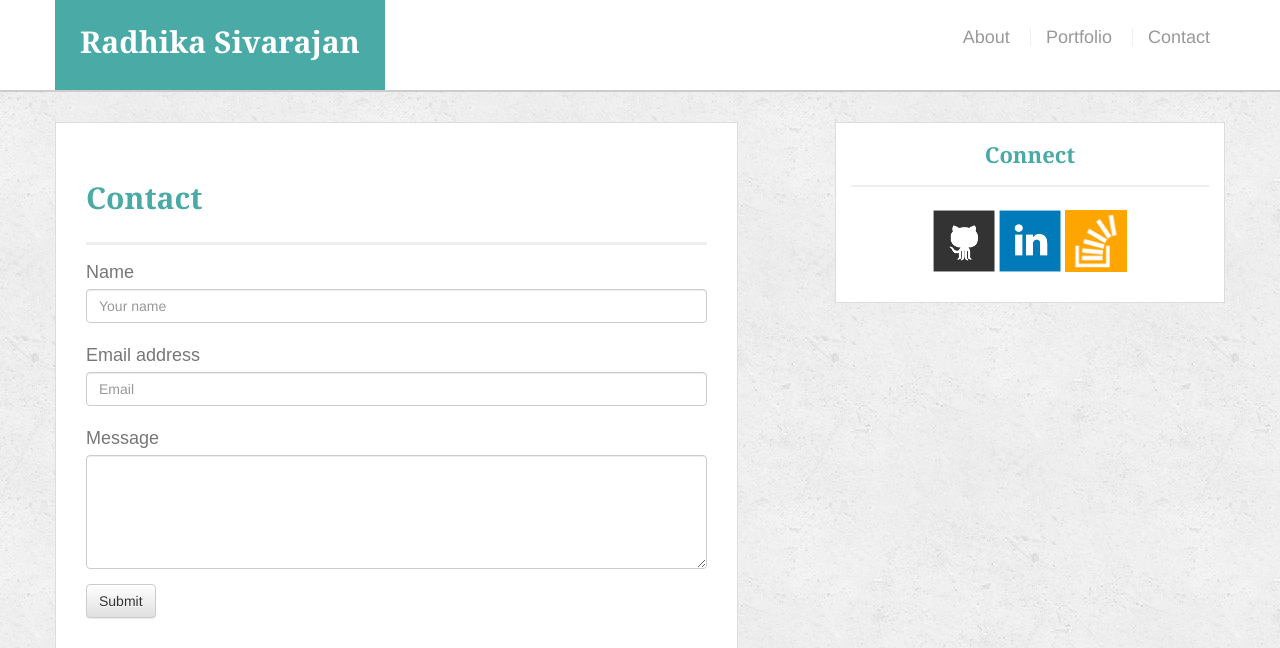
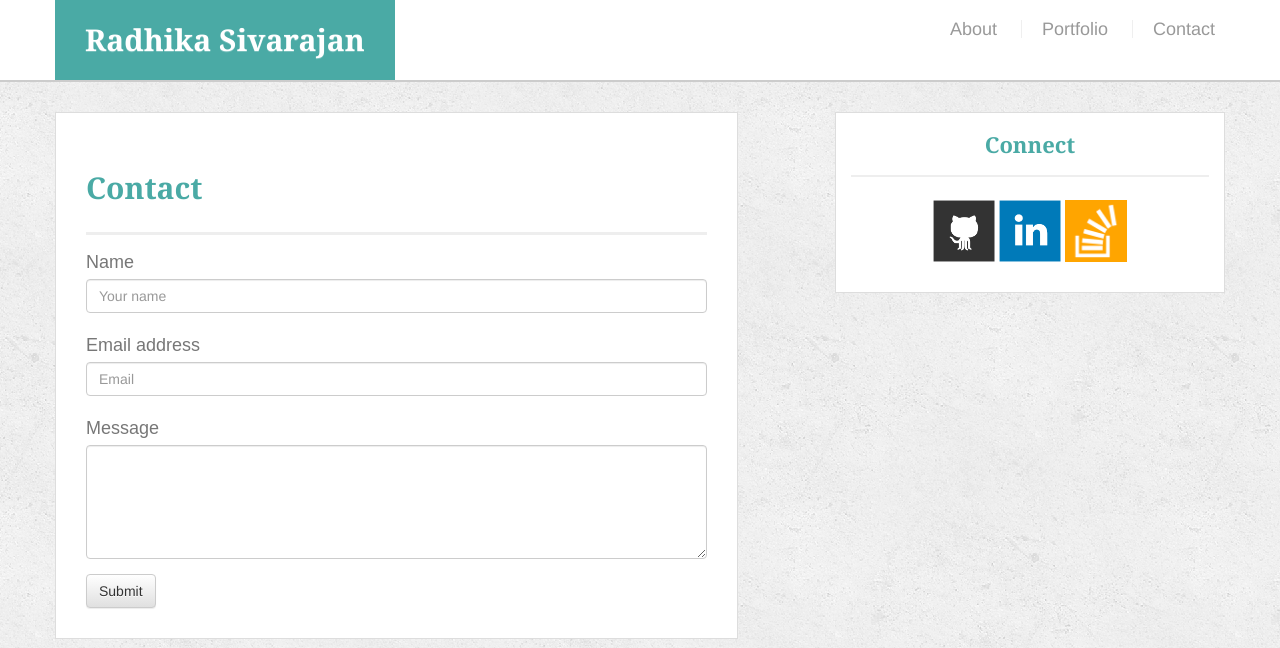
Before and after one commit to radhika-sivarajan/Bootstrap-Portfolio, a PHP site: page /contact.html in a window 1280 px wide. Shown: the top 648 px of the page. Run offline with PHP 8.4, Linux system fonts and the light colour scheme.

Commit message:
Bootstrap  files

```diff
--- a/assets/css/style.css
+++ b/assets/css/style.css
@@ -8,53 +8,46 @@ h2, h3 {
   font-weight: 700;
 }
 
+a:link, a:hover {
+  text-decoration: none;
+}
+
 #header{
   background: #fff;
   border-bottom: 2px solid #ccc;
 }
 
-
-.logo {
+.navHeader {
   font-family: 'Georgia', Times, Times New Roman, serif;
-  margin: 0;
-  height: 90px;
+  background-color: #4aaaa5;
+  font-weight: 700;
+  font-size: 30px;
+  padding: 30px;
+  height: auto;
+  width: 100%;
+  color: #fff;
+  text-align: center;
+  text-decoration: none;
 }
 
-.logo h2{
-  width: auto;
-  margin: 0;
-  background-color: #4aaaa5;
-  bottom: 0;
-  top: 0;
-  left: 0;
-  position: absolute;
-  padding: 25px;
+.nav-align{
+  text-align: center;
+  margin-right: 10px;
 }
 
-.logo a{
-  color: #fff;
-  text-decoration: none;
-  padding: 0;
-  margin: 0;
-}
-
-nav {
-  float: right;
-  margin: 25px 0;
+.navBar {
   font-size: 18px;
-}
-
-nav a {
+  color: #999;
   display: inline-block;
-  margin-left: 15px;
-  padding-left: 15px;
-  color: #999;
+  margin-left: 20px;
+  margin-top: 20px;
+  padding-left: 20px;
   text-decoration: none;
   line-height: 18px;
   border-left: 1px solid #efefef;
 }
 
-nav a:first-child {
+.navBar:first-child {
   border-left: 0 none;
 }
 
@@ -79,6 +72,11 @@ nav a:first-child {
   font-size: 18px;
   color: #777;
   line-height: 34px;
+}
+
+div .label{
+  padding: 0;
+  font-weight: 100;
 }
 
 .work {
@@ -142,11 +140,6 @@ nav a:first-child {
   margin-right: 0;
 }
 
-div .label{
-  padding: 0;
-  font-weight: 100;
-}
-
 footer {
   clear: both;
   color: #ccc;
--- a/contact.html
+++ b/contact.html
@@ -17,21 +17,17 @@
 	 <div class="container-fluid" id="header">
 		<div class="container">
 		    <div class="row">
-				<div class="col-lg-6 logo">
-					<h2 >
-						<a href="index.html" >Radhika Sivarajan</a>
-					</h2>
-				</div>
+			    <div class="navbar-header ">
+			      <a class="navbar-brand navHeader" href="index.html">Radhika Sivarajan</a>
+			    </div>
 
-				<div class="col-lg-6">
-					<nav>
-						<a href="index.html">About</a>
-						<a href="portfolio.html">Portfolio</a>
-						<a href="contact.html">Contact</a>
-					</nav>
-				</div>
-			</div>
-		</div>
+			    <div class="nav navbar-nav navbar-right nav-align">
+			        <a class="navBar" href="index.html">About</a>
+			        <a class="navBar" href="portfolio.html">Portfolio</a>
+			        <a class="navBar" href="contact.html">Contact</a>
+			    </div>
+			 </div>
+		 </div>
 	 </div>
 
 	<div class="container" id="main-container">
```
Also changed, not shown: index.html (+11 -15 lines), portfolio.html (+10 -14 lines).
